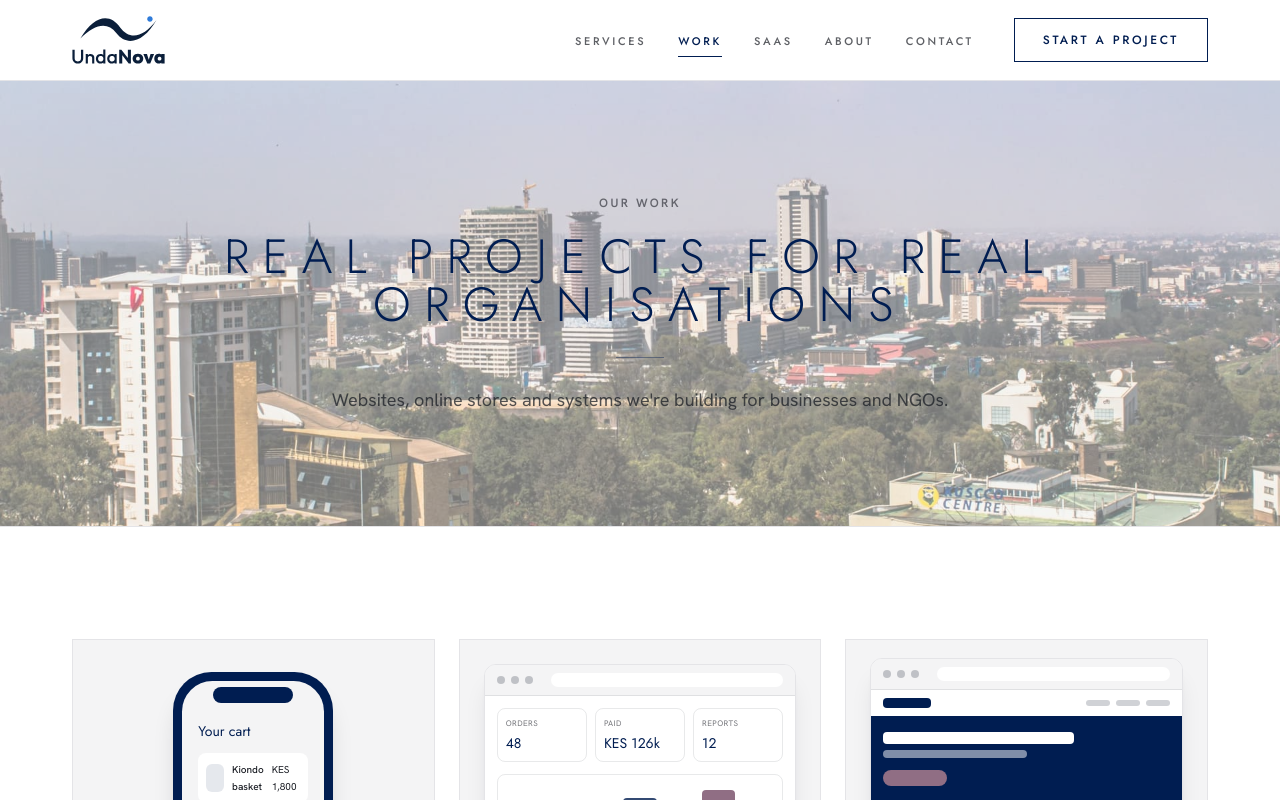
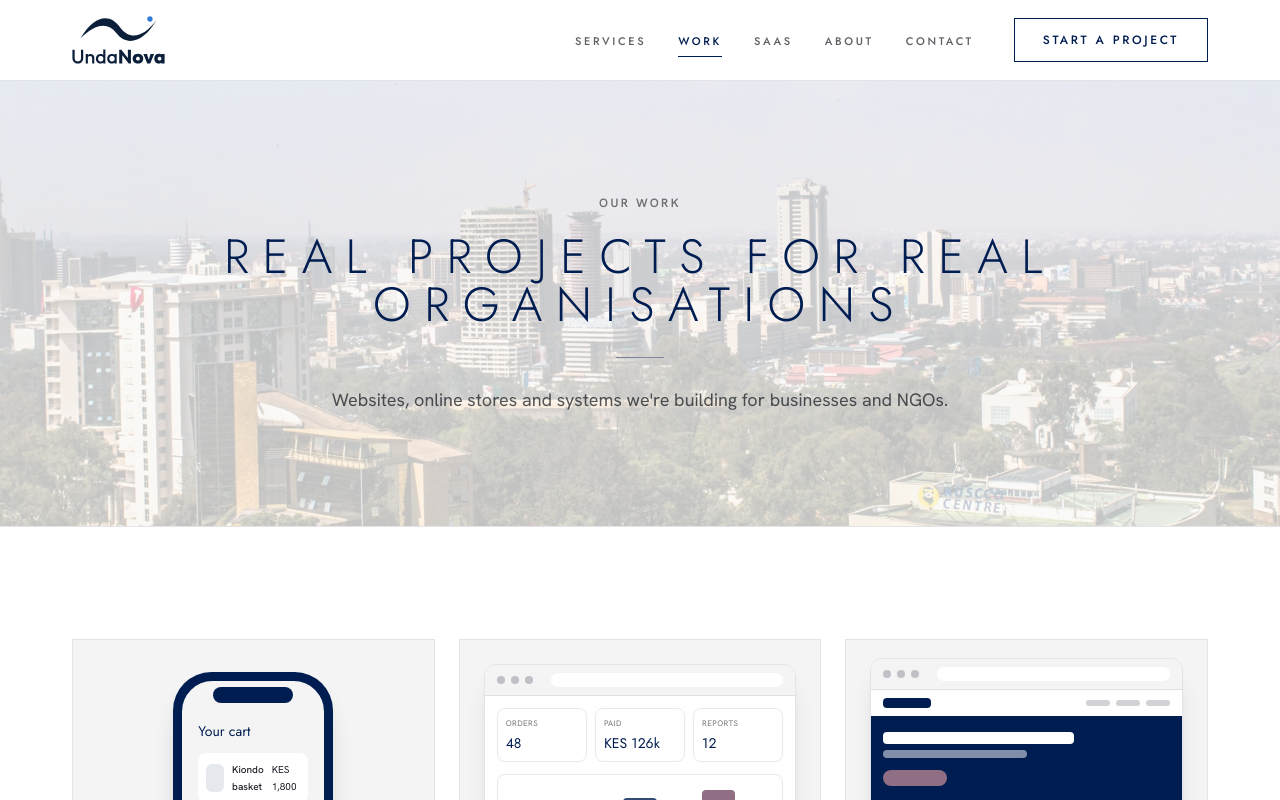
Before and after one commit to Jkosencha/undanova, a Next.js app: page /work in a window 1280 px wide. Shown: the top 800 px of the page. Built offline with nearby package versions, Linux system fonts and the light colour scheme.

Commit message:
Stronger white wash behind inner page titles
Busy photos (the white desk behind Services) cut through the title; page headers now use a 75% white veil.

```diff
--- a/src/components/page-header.tsx
+++ b/src/components/page-header.tsx
@@ -16,7 +16,7 @@ type PageHeaderProps = {
 export function PageHeader({ title, intro, eyebrow, children, photo }: PageHeaderProps) {
   return (
     <div className={`relative isolate overflow-hidden border-b border-mist ${photo ? "" : "bg-paper"}`}>
-      {photo && <PhotoBackground photo={photo} veil="light" priority />}
+      {photo && <PhotoBackground photo={photo} veil="soft" priority />}
       <Container className="py-20 text-center md:py-28">
         {eyebrow && <div className="caps-sm mb-5 text-ink/60">{eyebrow}</div>}
         <h1 className="caps mx-auto max-w-4xl text-3xl text-navy md:text-5xl">{title}</h1>
--- a/src/components/photo-background.tsx
+++ b/src/components/photo-background.tsx
@@ -23,6 +23,8 @@ export type PhotoName = keyof typeof photos;
 const veils = {
   /** For dark text on top: a soft white wash. */
   light: "bg-white/45",
+  /** Behind page titles: a strong white wash so busy photos stay quiet. */
+  soft: "bg-white/75",
   /** For white text on top: an Imperial Blue wash. */
   dark: "bg-navy/70",
   none: "",
```
